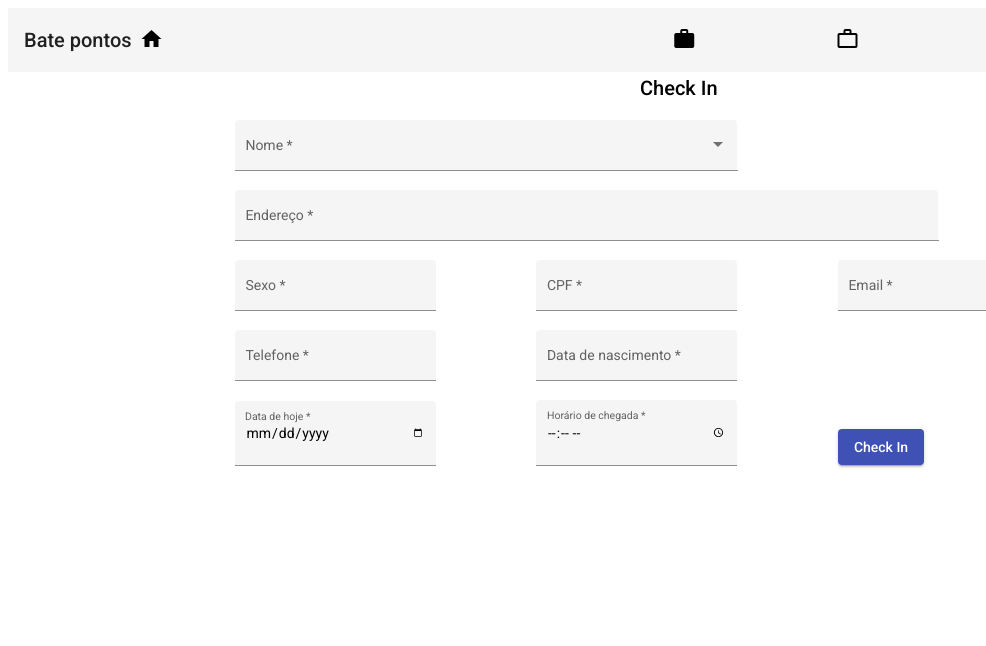
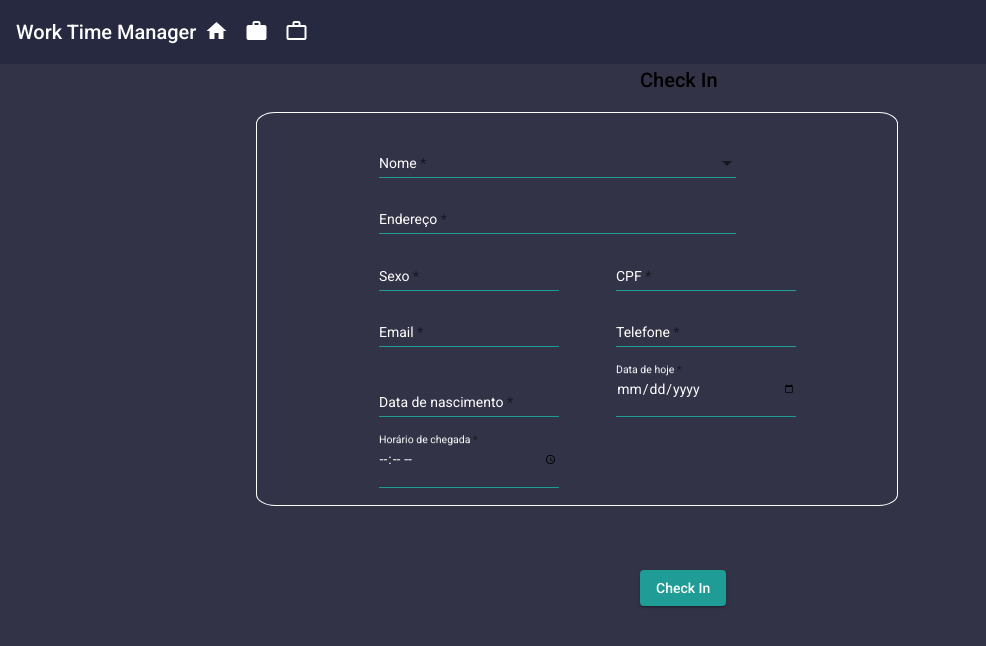
Before and after one commit to JoClaSS/WorkTimeManager, an Angular app in the folder frontend/ui/batepontoui/: page /home/checkin in a window 1280 px wide. Shown: the top 646 px of the page, without its empty margins (0-986 px from the left). Built offline with nearby package versions, Linux system fonts and the light colour scheme; no server answers.

Commit message:
template

```diff
--- a/frontend/ui/batepontoui/src/app/core/header/header.component.css
+++ b/frontend/ui/batepontoui/src/app/core/header/header.component.css
@@ -1,12 +1,6 @@
-.spacer {
-    padding-right: 40%;
-  }
+
 
 .icon{
     border-color:transparent;
     background-color:transparent;
 }
-
-.inner-spacer {
-  padding-right: 10%;
-}
--- a/frontend/ui/batepontoui/src/app/core/header/header.component.html
+++ b/frontend/ui/batepontoui/src/app/core/header/header.component.html
@@ -1,5 +1,5 @@
 <mat-toolbar>
- <span>Bate pontos</span>
+ <span class="apiTitle">Work Time Manager</span>
  <button mat-icon-button class="icon"routerLink="/home">
   <mat-icon>home</mat-icon>
 </button>
--- a/frontend/ui/batepontoui/src/app/modules/formcheckin/formcheckin.component.css
+++ b/frontend/ui/batepontoui/src/app/modules/formcheckin/formcheckin.component.css
@@ -1,14 +1,16 @@
 .center{ /* flex content concatena os elementos filhos e quebra a linha caso não haja mais espaço */
     display: flex;
     flex-wrap: wrap;
+    border: 1px solid #fefefe;
+    border-radius: 3%;
+    width: 50%;
+    margin-left: 20%;
+    padding-top: 2%;
 }
-.formSize0{
-    width: 50%;
+.formSize0,.formSize7{
+    width: 62%;
 }
 
-.formSize7{
-    width: 70%;
-}
 
 .center mat-form-field{ /* Espaçamento entre os elementos filhos */
    padding-left: 10%;
@@ -23,5 +25,27 @@ form{
 }
 
 button{
-margin-left: 10%;
+    margin-top: 5%;
+    margin-left: 50%;
+    background-color: #1e9c95;
+    color: #fefefe;
 }
+
+mat-label,input{
+    color: #fefefe
+}
+
+::ng-deep .mat-focused .mat-form-field-label {
+    /*change color of label*/
+    color: #1e9c95 !important;
+   }
+
+   ::ng-deep.mat-form-field-underline {
+    /*change color of underline*/
+    background-color: #1e9c95 !important;
+  }
+
+  ::ng-deep.mat-form-field-ripple {
+   /*change color of underline when focused*/
+   background-color: #1e9c95!important;;
+  }
--- a/frontend/ui/batepontoui/src/app/modules/formcheckin/formcheckin.component.html
+++ b/frontend/ui/batepontoui/src/app/modules/formcheckin/formcheckin.component.html
@@ -1,47 +1,47 @@
 <h2>Check In</h2>
 <div class="center">
     <form class="inForm" [formGroup]="inForm">
-        <mat-form-field class="formSize0" appearance="fill">
+        <mat-form-field class="formSize0">
             <mat-label>Nome</mat-label>
             <mat-select formControlName="fullName">
                 <mat-option>None</mat-option>
                 <mat-option *ngFor = "let person of personArray" value={{person.fullName}} (click)="fillForm()">{{person.fullName}}</mat-option>
             </mat-select>
         </mat-form-field>
-        <mat-form-field  class="formSize7" appearance="fill">
+        <mat-form-field  class="formSize7" >
             <mat-label>Endereço</mat-label>
             <input matInput placeholder="Endereço" formControlName="endereço">
         </mat-form-field>
-        <mat-form-field  class="formSize1" appearance="fill">
+        <mat-form-field  class="formSize1">
             <mat-label>Sexo</mat-label>
             <input matInput placeholder="Sexo" formControlName="sexo">
         </mat-form-field>
-        <mat-form-field class="formSize2" appearance="fill">
+        <mat-form-field class="formSize2">
             <mat-label>CPF</mat-label>
             <input matInput  placeholder="CPF" formControlName="cpf">
         </mat-form-field>
-        <mat-form-field class="formSize3" appearance="fill">
+        <mat-form-field class="formSize3">
             <mat-label>Email</mat-label>
             <input matInput placeholder="email" formControlName="email" >
         </mat-form-field>
-        <div></div>
-        <mat-form-field class="formSize4" appearance="fill">
+        <mat-form-field class="formSize4">
             <mat-label>Telefone</mat-label>
             <input matInput formControlName="telefone" placeholder="phone">
         </mat-form-field>
-        <mat-form-field  class="formSize5" appearance="fill">
+        <mat-form-field  class="formSize5">
             <mat-label>Data de nascimento</mat-label>
             <input matInput formControlName="birthDate" placeholder="Birth Date">
         </mat-form-field>
-        <div> </div>
-        <mat-form-field  appearance="fill">
+        <mat-form-field>
             <mat-label>Data de hoje</mat-label>
             <input matInput formControlName="today" required=true type="date" #date>
         </mat-form-field>
-        <mat-form-field  appearance="fill">
+        <mat-form-field >
             <mat-label>Horário de chegada</mat-label>
             <input matInput formControlName="checkin" required=true type="time" #time>
         </mat-form-field>
-        <button mat-raised-button color="primary" (click) = "save()">Check In</button>
     </form>
 </div>
+<div class = "buttonDiv">
+<button mat-raised-button (click) = "save()">Check In</button>
+</div>
--- a/frontend/ui/batepontoui/src/app/modules/formcheckin/formcheckin.component.ts
+++ b/frontend/ui/batepontoui/src/app/modules/formcheckin/formcheckin.component.ts
@@ -14,7 +14,6 @@ export class FormcheckinComponent implements OnInit {
   personArray: Person[] = [];
   uniquePerson!: Person;
   checks: Check[] = [];
-  acheck! : Check;
   selected!: string;
   inForm!: FormGroup;
   postForm!: FormGroup;
--- a/frontend/ui/batepontoui/src/app/modules/formcheckout/formcheckout.component.css
+++ b/frontend/ui/batepontoui/src/app/modules/formcheckout/formcheckout.component.css
@@ -14,6 +14,7 @@
    padding-left: 10%;
 }
 
+
 h2{
     margin-left: 50%;
 }
--- a/frontend/ui/batepontoui/src/app/modules/formcheckout/formcheckout.component.html
+++ b/frontend/ui/batepontoui/src/app/modules/formcheckout/formcheckout.component.html
@@ -42,6 +42,6 @@
             <mat-label>Horário de saída</mat-label>
             <input matInput formControlName="checkin" required=true type="time" #time>
         </mat-form-field>
-        <button mat-raised-button color="primary">Check Out</button>
+        <button mat-raised-button color="primary" (click) = "save()">Check Out</button>
     </form>
 </div>
--- a/frontend/ui/batepontoui/src/app/modules/formcheckout/formcheckout.component.ts
+++ b/frontend/ui/batepontoui/src/app/modules/formcheckout/formcheckout.component.ts
@@ -3,6 +3,7 @@ import { FormBuilder, FormGroup, Validators } from '@angular/forms';
 import { Check } from 'src/app/shared/model/check';
 import { Person } from 'src/app/shared/model/person';
 import { PersonService } from 'src/app/shared/service/person.service';
+import { CheckService } from 'src/app/shared/service/check.service';
 
 @Component({
   selector: 'app-formcheckout',
@@ -11,13 +12,15 @@ import { PersonService } from 'src/app/shared/service/person.service';
 })
 export class FormcheckoutComponent implements OnInit {
   personArray: Person[] = [];
+  checks: Check[] = [];
   uniquePerson!: Person;
-  checks!: Check;
   selected!: string;
   outForm!: FormGroup;
+  postForm!: FormGroup;
 
   constructor(private fb: FormBuilder,
     public personService: PersonService,
+    public checkService: CheckService,
   ) { }
 
   formulario() {
@@ -31,6 +34,10 @@ export class FormcheckoutComponent implements OnInit {
       birthDate: ['', [Validators.required]],
       today: ['', [Validators.required]],
       checkin: ['', [Validators.required]]
+    });
+    this.postForm = this.fb.group({
+      person: ['', [Validators.required]],
+      checkOut: ['', [Validators.required]]
     });
   }
 
@@ -58,6 +65,14 @@ export class FormcheckoutComponent implements OnInit {
     console.log(this.outForm);
    }
 
+   save(): void {
+    this.postForm.value.person = this.outForm.value.fullName;
+    this.postForm.value.checkOut = this.outForm.value.today + " " + this.outForm.value.checkin;
+    const form = this.postForm.value;
+    console.log(form);
+    this.checkService.saveCheckOut(form).subscribe(data => {
+    this.checks.push(data);})
+  }
 
   ngOnInit(): void {
     this.showAllPersons();
--- a/frontend/ui/batepontoui/src/styles.css
+++ b/frontend/ui/batepontoui/src/styles.css
@@ -1,2 +1,17 @@
 /* You can add global styles to this file, and also import other style files */
 @import '~@angular/material/prebuilt-themes/indigo-pink.css';
+
+html, body { height: 100%; }
+body { margin: 0; font-family: Roboto, "Helvetica Neue", sans-serif; background-color: #323347; }
+
+.icon{
+  color: #fefefe;
+}
+
+.mat-toolbar{
+    background-color: #272940;
+}
+
+.apiTitle{
+    color:#fefefe;
+}
```
